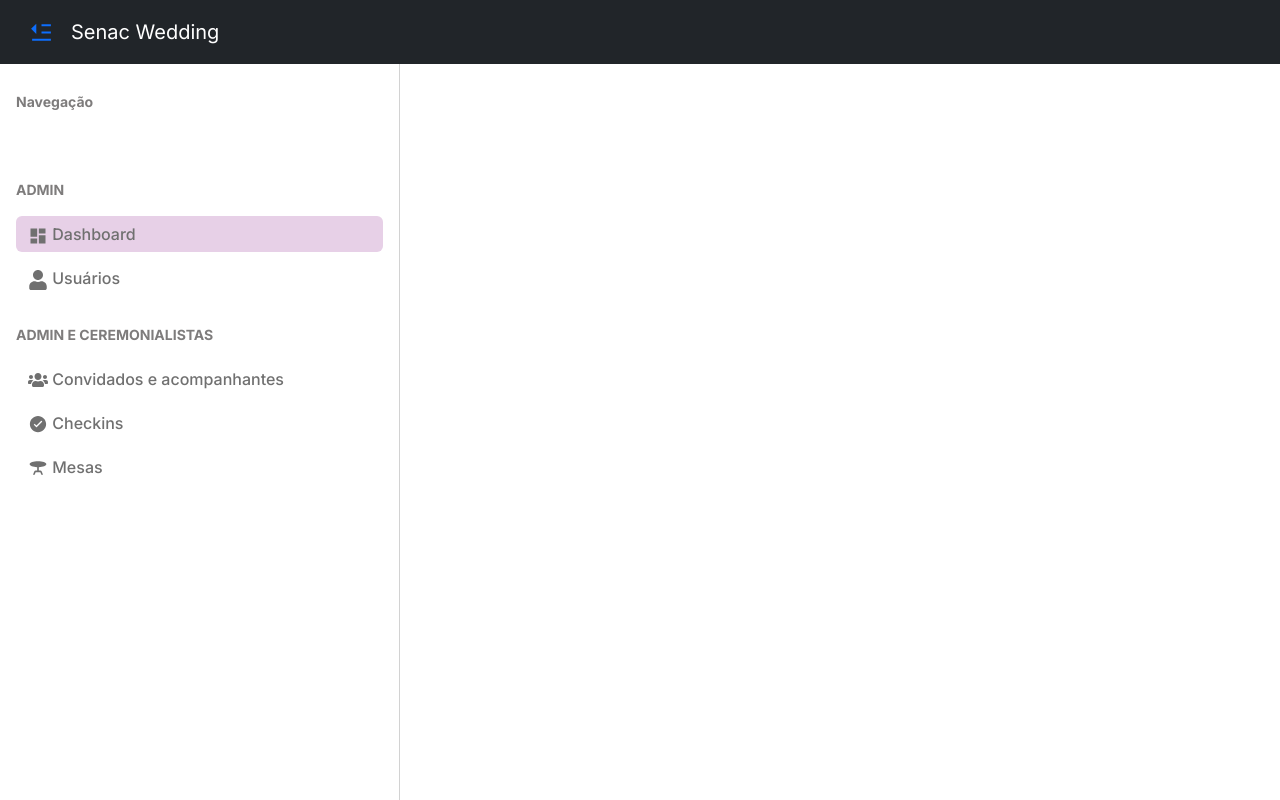
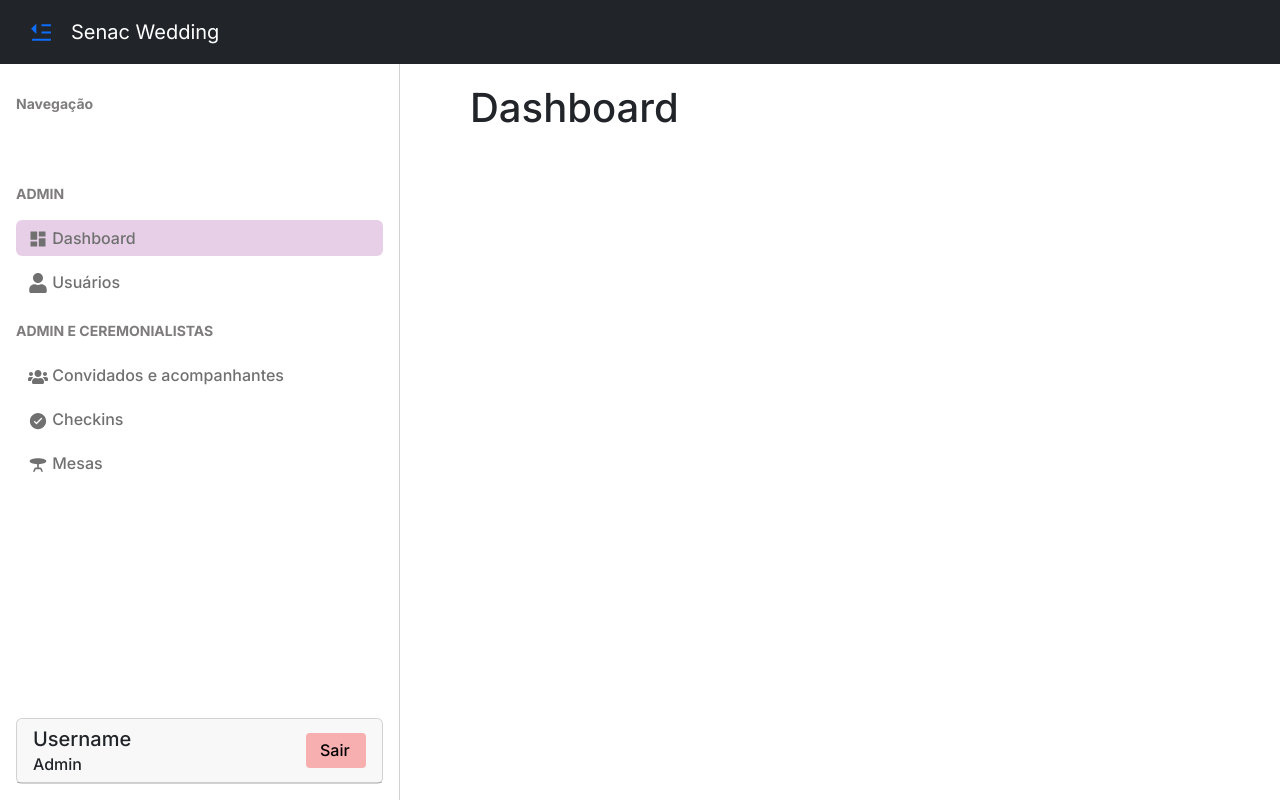
Before and after one commit to RicardoFM1/Projeto-Teste, a React app in the folder Frontend/: page / in a window 1280 px wide. Built offline with nearby package versions, Linux system fonts and the light colour scheme; the HTML template or start-up script is replaced by a standard one.

Commit message:
Mudanças no frontend

```diff
--- a/Frontend/src/App.jsx
+++ b/Frontend/src/App.jsx
@@ -1,26 +1,21 @@
-import Header from "./components/Header/header";
 import { Container } from "react-bootstrap";
-import SideBar from "./components/Sidebar/sidebar";
 import { BrowserRouter, Route, Routes } from "react-router-dom";
 import "./App.css";
-import Dashboard from "./pages/Dashboard/dashboard";
+
 import { useState } from "react";
+import Home from "./pages/Home/home";
 
 function App() {
-  const [telaAtiva, setTelaAtiva] = useState('dashboard');
+  const [telaAtiva, setTelaAtiva] = useState("dashboard");
+  const [show, setShow] = useState(true);
 
   return (
-
-    <div>
-      <Header telaAtiva={telaAtiva} setTelaAtiva={setTelaAtiva}/>
-
-    <main>
-      {/* checar admin */}
-      {telaAtiva === 'dashboard' && <Dashboard/>}
-    </main>
-    </div>
-
-
+    <Home
+      telaAtiva={telaAtiva}
+      setTelaAtiva={setTelaAtiva}
+      show={show}
+      setShow={setShow}
+    />
   );
 }
 
--- a/Frontend/src/components/Header/header.jsx
+++ b/Frontend/src/components/Header/header.jsx
@@ -5,8 +5,7 @@ import { RiMenuUnfoldFill } from "react-icons/ri";
 import { RiMenuFoldFill } from "react-icons/ri";
 import style from "./header.module.css"
 
-function Header({telaAtiva, setTelaAtiva}) {
-const [show, setShow] = useState(true)
+function Header({telaAtiva, setTelaAtiva, show, setShow}) {
 
   return (
     <>
@@ -21,8 +20,6 @@ const [show, setShow] = useState(true)
         </Navbar.Collapse>
       </Container>
     </Navbar>
-
-    <SideBar telaAtiva={telaAtiva} setTelaAtiva={setTelaAtiva} show={show}/>
     </>
   );
 }
--- a/Frontend/src/components/Sidebar/sidebar.jsx
+++ b/Frontend/src/components/Sidebar/sidebar.jsx
@@ -1,5 +1,12 @@
 import { useState } from "react";
-import { Offcanvas, Nav, Button, Container, Stack } from "react-bootstrap";
+import {
+  Offcanvas,
+  Nav,
+  Button,
+  Container,
+  Stack,
+  Card,
+} from "react-bootstrap";
 import { NavLink } from "react-router-dom";
 import "../../App.css";
 import style from "./sidebar.module.css";
@@ -11,7 +18,7 @@ import { MdTableBar } from "react-icons/md";
 
 function SideBar({ show, telaAtiva, setTelaAtiva }) {
   console.log(telaAtiva);
-  console.log(style.botaoAtivo)
+  console.log(style.botaoAtivo);
   return (
     <>
       <Offcanvas
@@ -25,14 +32,15 @@ function SideBar({ show, telaAtiva, setTelaAtiva }) {
             Navegação
           </Offcanvas.Title>
         </Offcanvas.Header>
-        <Offcanvas.Body>
+        <Offcanvas.Body className="d-flex flex-column">
+          <div className="mb-auto">
             <p className={style["font-casamento"]}>ADMIN</p>
 
             <Stack gap={2} style={{ maxWidth: 450 }}>
               <Button
                 variant="none"
                 onClick={() => setTelaAtiva("dashboard")}
-              className={`btn ${telaAtiva === "dashboard" ? style['botaoAtivo'] : ""}`}
+                className={`btn ${telaAtiva === "dashboard" ? style["botaoAtivo"] : ""}`}
               >
                 <MdDashboard size={20} /> Dashboard
               </Button>
@@ -43,8 +51,9 @@ function SideBar({ show, telaAtiva, setTelaAtiva }) {
               >
                 <FaUser size={20} /> Usuários
               </Button>
+            </Stack>
+
             <p className={style["font-casamento"]}>ADMIN E CEREMONIALISTAS</p>
-          </Stack>
 
             <Stack gap={2} style={{ maxWidth: 450 }}>
               <Button
@@ -67,6 +76,23 @@ function SideBar({ show, telaAtiva, setTelaAtiva }) {
                 <MdTableBar size={20} /> Mesas
               </Button>
             </Stack>
+          </div>
+
+          <div>
+            <Card>
+              <Card.Header>
+                <div className="d-flex flex-row align-items-center">
+                  <Stack>
+                    <Card.Title>Username</Card.Title>
+                    <Card.Subtitle>Admin</Card.Subtitle>
+                  </Stack>
+                  <Button size="sm" className={`btn ${style.btnSair}`}>
+                    Sair
+                  </Button>
+                </div>
+              </Card.Header>
+            </Card>
+          </div>
         </Offcanvas.Body>
       </Offcanvas>
     </>
--- a/Frontend/src/components/Sidebar/sidebar.module.css
+++ b/Frontend/src/components/Sidebar/sidebar.module.css
@@ -2,13 +2,14 @@
 
 .sidebar {
     margin-top: 56px;
+    transition: all 0.5s ease !important;
 }
 
 
 .font-casamento {
     font-size: 14px;
     font-family: 'Inter', sans-serif !important;
-    margin-top: 1.2rem !important;
+    margin-top: 1.3rem !important;
     margin-bottom: 1rem;
     font-weight: bold;
     color: rgb(126, 124, 124) !important;
@@ -18,5 +19,14 @@
     background-color: rgb(231, 208, 231) !important;
     border-right: 5px solid rgba(231, 177, 231, 0.788) !important;
     font-weight: bold !important;
-    transition: all 0.1s !important;
+    transition: all 0.1s ease !important;
 }
+
+:global(.btn).btnSair {
+    background-color: rgb(247, 175, 175);
+    color: rgb(0, 0, 0) !important;
+    height: 35px;
+    width: 60px;
+    padding-left: 14px;
+
+}
--- /dev/null
+++ b/Frontend/src/components/Usuarios/usuarios.jsx
@@ -0,0 +1,9 @@
+
+
+function Usuarios () {
+    return (
+        <h1>Usuários</h1>
+    )
+}
+
+export default Usuarios
--- /dev/null
+++ b/Frontend/src/pages/Home/home.jsx
@@ -0,0 +1,27 @@
+import { Container } from "react-bootstrap";
+import Header from "../../components/Header/header";
+import SideBar from "../../components/Sidebar/sidebar";
+import Dashboard from "../../components/Dashboard/dashboard";
+import Usuarios from "../../components/Usuarios/usuarios";
+
+function Home({ telaAtiva, setTelaAtiva, show, setShow }) {
+  return (
+    <>
+      <Header
+        telaAtiva={telaAtiva}
+        setTelaAtiva={setTelaAtiva}
+        show={show}
+        setShow={setShow}
+      />
+      <SideBar telaAtiva={telaAtiva} setTelaAtiva={setTelaAtiva} show={show} />
+
+      <main style={{ flexGrow: 1, marginLeft: show ? '450px' : '0', padding: '20px', transition: 'all, 0.5s' }}>
+        {/* checar admin */}
+        {telaAtiva === "dashboard" && <Dashboard />}
+        {telaAtiva === "usuarios" && <Usuarios/>}
+      </main>
+    </>
+  );
+}
+
+export default Home;
```
Also changed, not shown: Frontend/src/assets/image.png (added), Frontend/src/components/Dashboard/dashboard.jsx (renamed from Frontend/src/pages/Dashboard/dashboard.jsx). Lines whose indentation alone changed are shown as unchanged.
